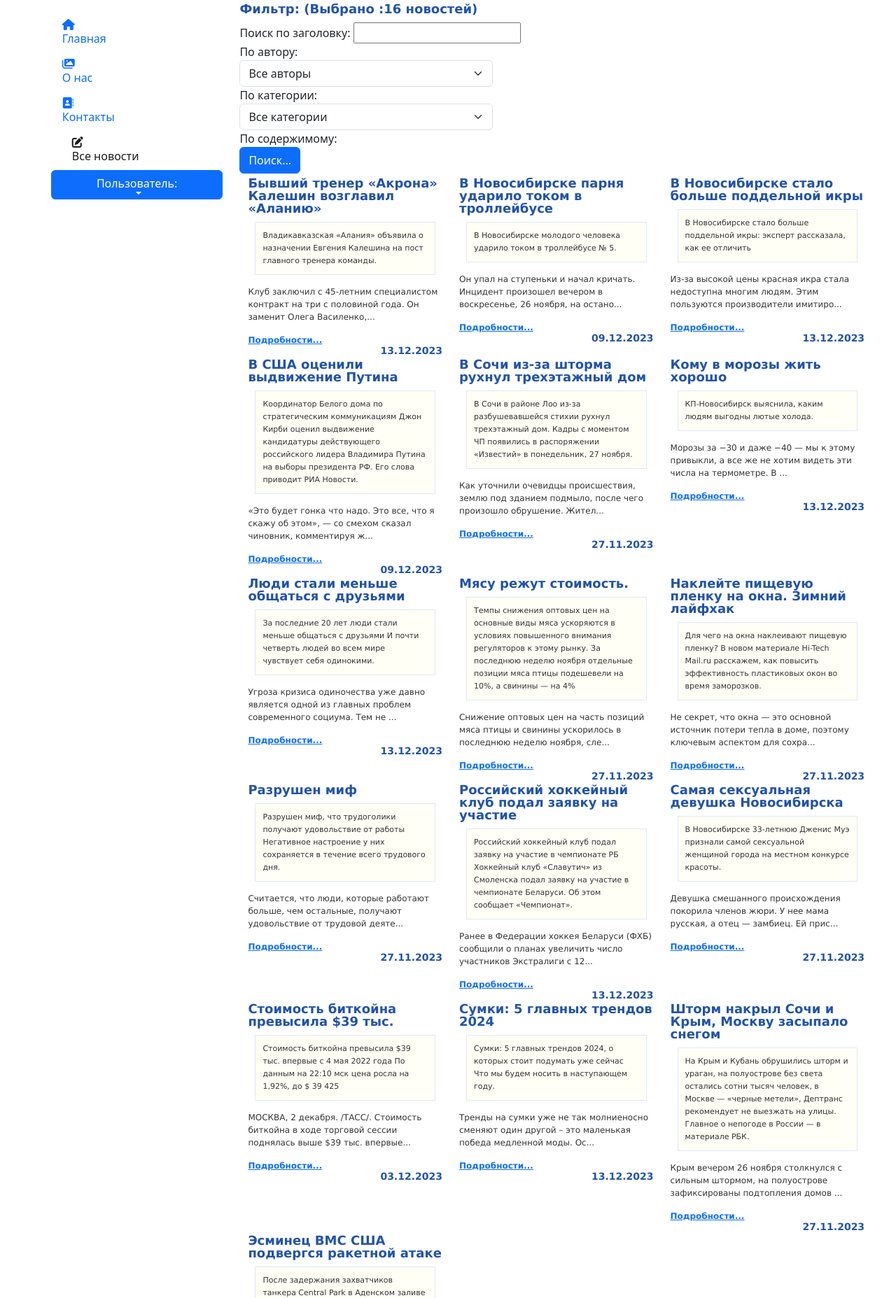
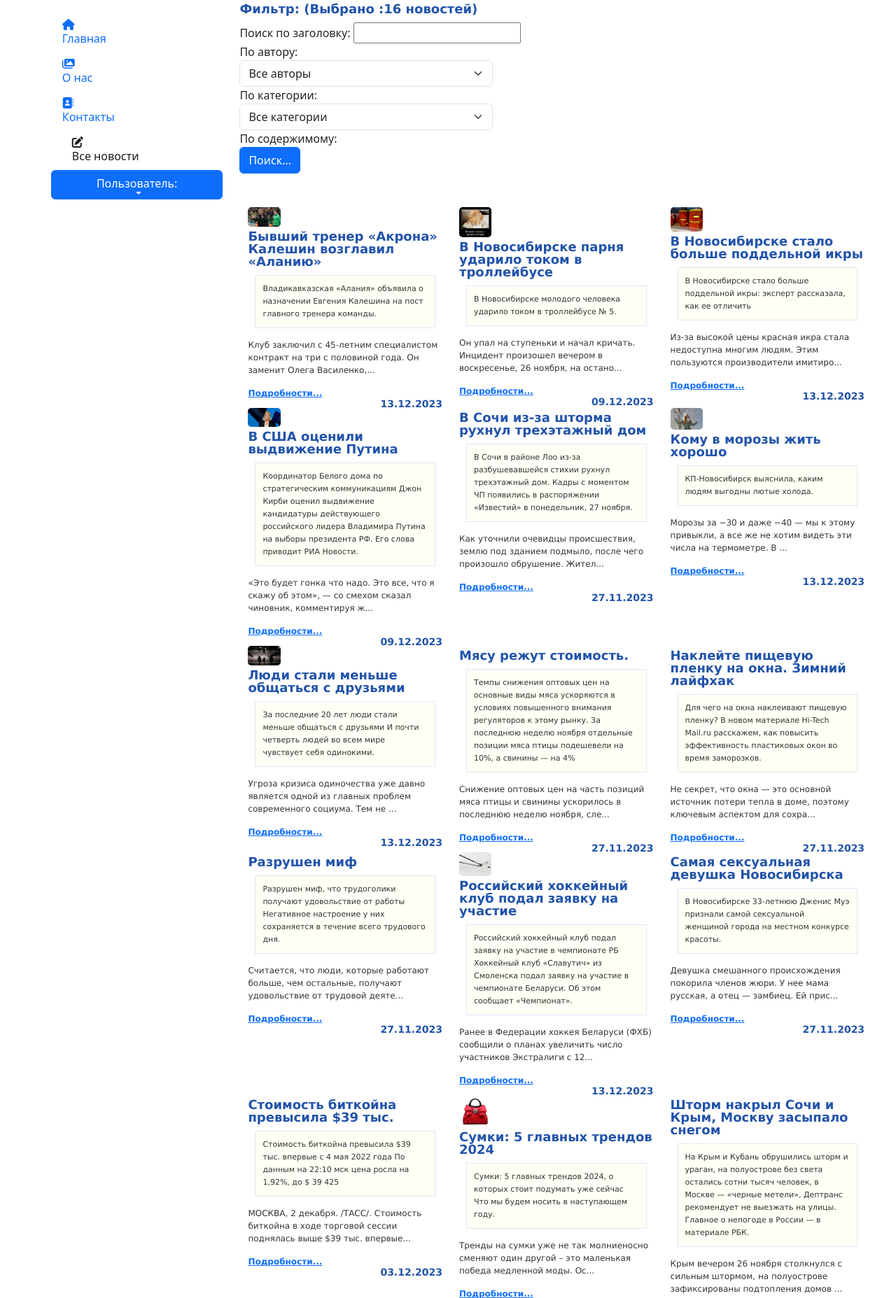
Before and after one commit to NikeSibirRus/mftiHW, a Django app: page /news/all_news/ in a window 1280 px wide. Shown: the part 101-1956 px from the top of the page at 70% size. Run offline with Django 4.2, Linux system fonts and the light colour scheme; data comes from the database, SQL or seed files in the repository; some libraries are stand-ins or nearby versions.

```diff
--- a/news/templates/news/all_news.html
+++ b/news/templates/news/all_news.html
@@ -79,16 +79,32 @@
 
     </div>
 
+  <br>
+  <br>
+
    <div class="container-fluid">
        <div class="row">
            {% for articl in articles %}
                <div id="news" class="col-xs-4 col-sm-4 col-md-4 col-lg-4">
+
+               {% if articl.image_set.all %}
+                    <div class="col-xs-4 col-sm-4 col-md-4 col-lg-4">
+                        <img src="{{ articl.image_set.all.0.image.url }}"
+                             style="width:50%; height:auto; border-radius:5px;">
+                    </div>
+               {% endif %}
+
                <h3>{{ articl.title }}</h3>
                    <div class='featurebox_side'>{{ articl.anouncement }}</div>
                    <p>{{ articl.text|slice:":100" }}...</p>
                    <p class="lead mb-0"><a href="{{ articl.get_absolute_url }}" class="fw-bold">Подробности...</a></p>
                 <h4 align="right">{{ articl.date|date:"d.m.Y" }}</h4>
+
+
+
                </div>
+
+
            {% endfor %}
       </div>
    </div>
```
